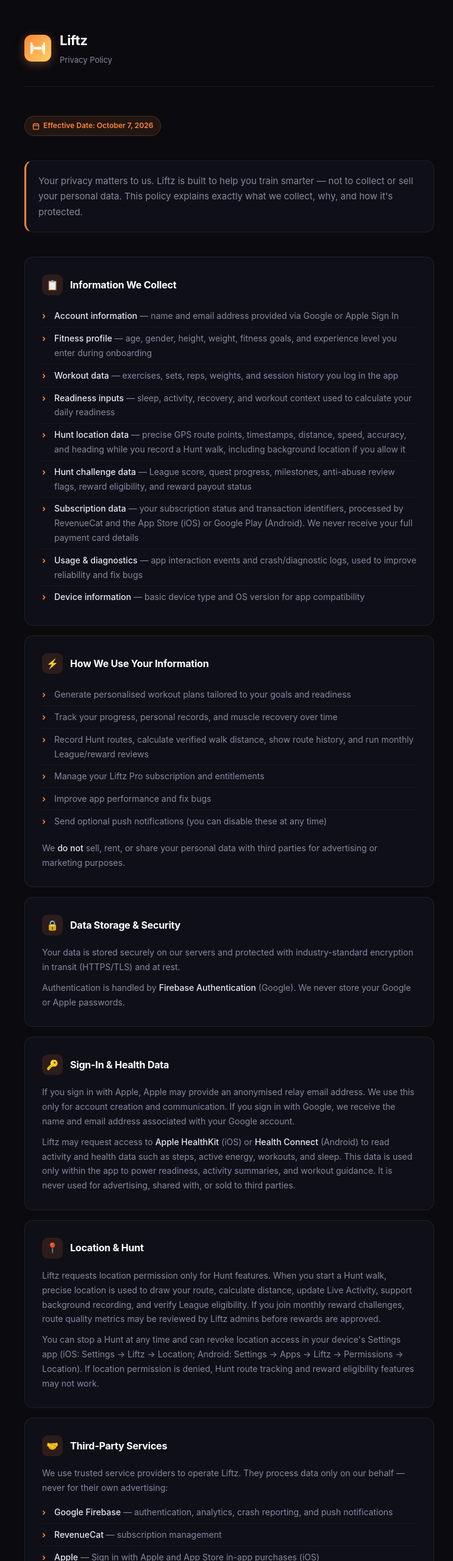
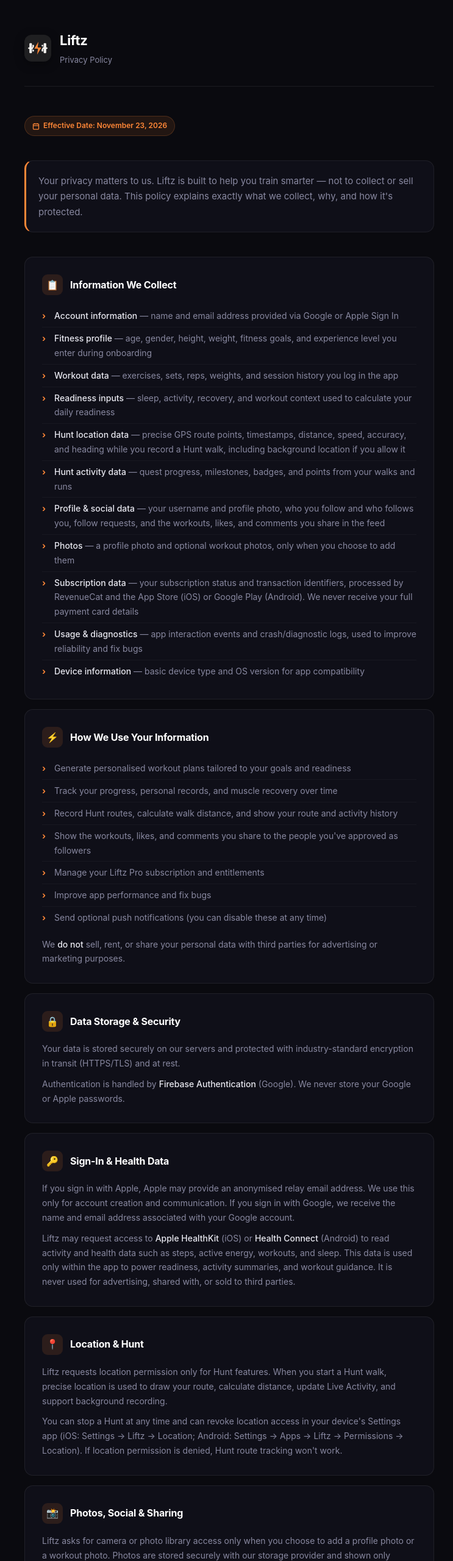
Before and after one commit to learnmux/Liftz_Public, a plain HTML site: page privacy-policy.html in a window 1280 px wide. Shown: the top 2560 px of the page at 61% size, without its empty margins (264-1007 px from the left). Drawn offline with Linux system fonts and the light colour scheme.

Commit message:
Update privacy policy for 4.0.0: social, photos, share links, PostHog; drop Hunt League/rewards
- Hunt: League, reward reviews and payouts are gone since the Aug 2026
  personal-tracking change; describe quests, milestones, badges and points.
- New: profile and social data (follows, approved-follower feed, likes,
  comments), optional profile/workout photos, public workout share links.
- Providers: PostHog (product analytics, no session recording or
  autocapture), Cloudflare R2 (photo storage), Railway (hosting).
- New app icon in the header and landing logo.

Co-Authored-By: Claude Opus 5.5 <noreply@anthropic.com>

```diff
--- a/privacy-policy.html
+++ b/privacy-policy.html
@@ -44,16 +44,16 @@
     .logo-mark {
       width: 44px;
       height: 44px;
-      background: linear-gradient(135deg, #FF8737, #FFD166);
       border-radius: 12px;
+      overflow: hidden;
       display: flex;
       align-items: center;
       justify-content: center;
       flex-shrink: 0;
-      box-shadow: 0 4px 16px rgba(255,135,55,0.35);
+      box-shadow: 0 4px 16px rgba(0,0,0,0.35);
     }
 
-    .logo-mark svg { width: 26px; height: 26px; }
+    .logo-mark svg { width: 44px; height: 44px; display: block; }
 
     .header-text h1 {
       font-size: 22px;
@@ -223,12 +223,12 @@
 
     <div class="header">
       <div class="logo-mark">
-        <svg viewBox="0 0 24 24" fill="none" xmlns="http://www.w3.org/2000/svg">
-          <rect x="1" y="3" width="3" height="18" rx="1.5" fill="white"/>
-          <rect x="4" y="7" width="2" height="10" rx="1" fill="rgba(255,255,255,0.7)"/>
-          <rect x="6" y="10" width="12" height="4" rx="2" fill="white"/>
-          <rect x="18" y="7" width="2" height="10" rx="1" fill="rgba(255,255,255,0.7)"/>
-          <rect x="20" y="3" width="3" height="18" rx="1.5" fill="white"/>
+        <svg viewBox="0 0 100 100" xmlns="http://www.w3.org/2000/svg" role="img" aria-label="Liftz">
+          <rect width="100" height="100" rx="22" fill="#1F1F21"/>
+          <g transform="translate(50 50) scale(0.95) translate(-50 -50)">
+            <g fill="#F5F3F0"><rect x="12" y="47" width="76" height="6" rx="3"/><rect x="17" y="30" width="10" height="40" rx="3.5"/><rect x="29" y="37" width="6" height="26" rx="2.5"/><rect x="73" y="30" width="10" height="40" rx="3.5"/><rect x="65" y="37" width="6" height="26" rx="2.5"/></g>
+            <path d="M57 13 L32 54 H48 L43 87 L68 45 H52 Z" fill="#FF8737" stroke="#1F1F21" stroke-width="5" stroke-linejoin="round"/>
+          </g>
         </svg>
       </div>
       <div class="header-text">
@@ -239,7 +239,7 @@
 
     <div class="meta-badge">
       <svg width="12" height="12" viewBox="0 0 24 24" fill="none" stroke="currentColor" stroke-width="2.5"><rect x="3" y="4" width="18" height="18" rx="2"/><line x1="16" y1="2" x2="16" y2="6"/><line x1="8" y1="2" x2="8" y2="6"/><line x1="3" y1="10" x2="21" y2="10"/></svg>
-      Effective Date: October 7, 2026
+      Effective Date: November 23, 2026
     </div>
 
     <div class="intro">
@@ -257,7 +257,9 @@
         <li><span class="highlight">Workout data</span> — exercises, sets, reps, weights, and session history you log in the app</li>
         <li><span class="highlight">Readiness inputs</span> — sleep, activity, recovery, and workout context used to calculate your daily readiness</li>
         <li><span class="highlight">Hunt location data</span> — precise GPS route points, timestamps, distance, speed, accuracy, and heading while you record a Hunt walk, including background location if you allow it</li>
-        <li><span class="highlight">Hunt challenge data</span> — League score, quest progress, milestones, anti-abuse review flags, reward eligibility, and reward payout status</li>
+        <li><span class="highlight">Hunt activity data</span> — quest progress, milestones, badges, and points from your walks and runs</li>
+        <li><span class="highlight">Profile &amp; social data</span> — your username and profile photo, who you follow and who follows you, follow requests, and the workouts, likes, and comments you share in the feed</li>
+        <li><span class="highlight">Photos</span> — a profile photo and optional workout photos, only when you choose to add them</li>
         <li><span class="highlight">Subscription data</span> — your subscription status and transaction identifiers, processed by RevenueCat and the App Store (iOS) or Google Play (Android). We never receive your full payment card details</li>
         <li><span class="highlight">Usage &amp; diagnostics</span> — app interaction events and crash/diagnostic logs, used to improve reliability and fix bugs</li>
         <li><span class="highlight">Device information</span> — basic device type and OS version for app compatibility</li>
@@ -272,7 +274,8 @@
       <ul>
         <li>Generate personalised workout plans tailored to your goals and readiness</li>
         <li>Track your progress, personal records, and muscle recovery over time</li>
-        <li>Record Hunt routes, calculate verified walk distance, show route history, and run monthly League/reward reviews</li>
+        <li>Record Hunt routes, calculate walk distance, and show your route and activity history</li>
+        <li>Show the workouts, likes, and comments you share to the people you've approved as followers</li>
         <li>Manage your Liftz Pro subscription and entitlements</li>
         <li>Improve app performance and fix bugs</li>
         <li>Send optional push notifications (you can disable these at any time)</li>
@@ -303,8 +306,18 @@
         <div class="section-icon">📍</div>
         <h2>Location &amp; Hunt</h2>
       </div>
-      <p>Liftz requests location permission only for Hunt features. When you start a Hunt walk, precise location is used to draw your route, calculate distance, update Live Activity, support background recording, and verify League eligibility. If you join monthly reward challenges, route quality metrics may be reviewed by Liftz admins before rewards are approved.</p>
-      <p>You can stop a Hunt at any time and can revoke location access in your device's Settings app (iOS: Settings → Liftz → Location; Android: Settings → Apps → Liftz → Permissions → Location). If location permission is denied, Hunt route tracking and reward eligibility features may not work.</p>
+      <p>Liftz requests location permission only for Hunt features. When you start a Hunt walk, precise location is used to draw your route, calculate distance, update Live Activity, and support background recording.</p>
+      <p>You can stop a Hunt at any time and can revoke location access in your device's Settings app (iOS: Settings → Liftz → Location; Android: Settings → Apps → Liftz → Permissions → Location). If location permission is denied, Hunt route tracking won't work.</p>
+    </div>
+
+    <div class="section">
+      <div class="section-header">
+        <div class="section-icon">📸</div>
+        <h2>Photos, Social &amp; Sharing</h2>
+      </div>
+      <p>Liftz asks for camera or photo library access only when you choose to add a profile photo or a workout photo. Photos are stored securely with our storage provider and shown only where you add them.</p>
+      <p>Other Liftz users can find you by name or username and see your profile photo. Workouts you share to the feed, along with likes and comments, are visible only to followers you've approved; follow requests need your approval.</p>
+      <p>If you create a share link for a workout, anyone with that link can view that workout's summary. Don't share the link if you want to keep the workout private.</p>
     </div>
 
     <div class="section">
@@ -315,6 +328,9 @@
       <p>We use trusted service providers to operate Liftz. They process data only on our behalf — never for their own advertising:</p>
       <ul>
         <li><span class="highlight">Google Firebase</span> — authentication, analytics, crash reporting, and push notifications</li>
+        <li><span class="highlight">PostHog</span> — product analytics: which app features are used, linked to your account ID. No screen recordings, and no automatic capture of what you type</li>
+        <li><span class="highlight">Cloudflare R2</span> — storage for profile and workout photos</li>
+        <li><span class="highlight">Railway</span> — hosting for our servers and database</li>
         <li><span class="highlight">RevenueCat</span> — subscription management</li>
         <li><span class="highlight">Apple</span> — Sign in with Apple and App Store in-app purchases (iOS)</li>
         <li><span class="highlight">Google Play</span> — Sign in with Google and Play Billing in-app purchases (Android)</li>
@@ -327,9 +343,9 @@
         <h2>Data Retention</h2>
       </div>
       <ul>
-        <li><span class="highlight">Account, fitness, workout, readiness, and Hunt data</span> — retained for as long as your account is active, so the app can keep showing your history and progress</li>
+        <li><span class="highlight">Account, fitness, workout, readiness, Hunt, social, and photo data</span> — retained for as long as your account is active, so the app can keep showing your history and progress</li>
         <li><span class="highlight">Account deletion</span> — when you delete your account, all associated data above is deleted immediately and permanently from our production database, not just deactivated. A copy may persist in encrypted routine backups for up to 30 days before being permanently purged</li>
-        <li><span class="highlight">Usage &amp; diagnostic logs</span> — handled by Firebase Analytics and Crashlytics under Google's standard retention periods, which operate independently of account deletion</li>
+        <li><span class="highlight">Usage &amp; diagnostic logs</span> — handled by Firebase Analytics, Crashlytics, and PostHog under their standard retention periods, which operate independently of account deletion</li>
         <li><span class="highlight">Aggregated or anonymised data</span> — data that no longer identifies you (e.g. aggregated usage statistics) may be retained indefinitely</li>
       </ul>
     </div>
```
Also changed, not shown: landing/assets/liftz_logo.png.
